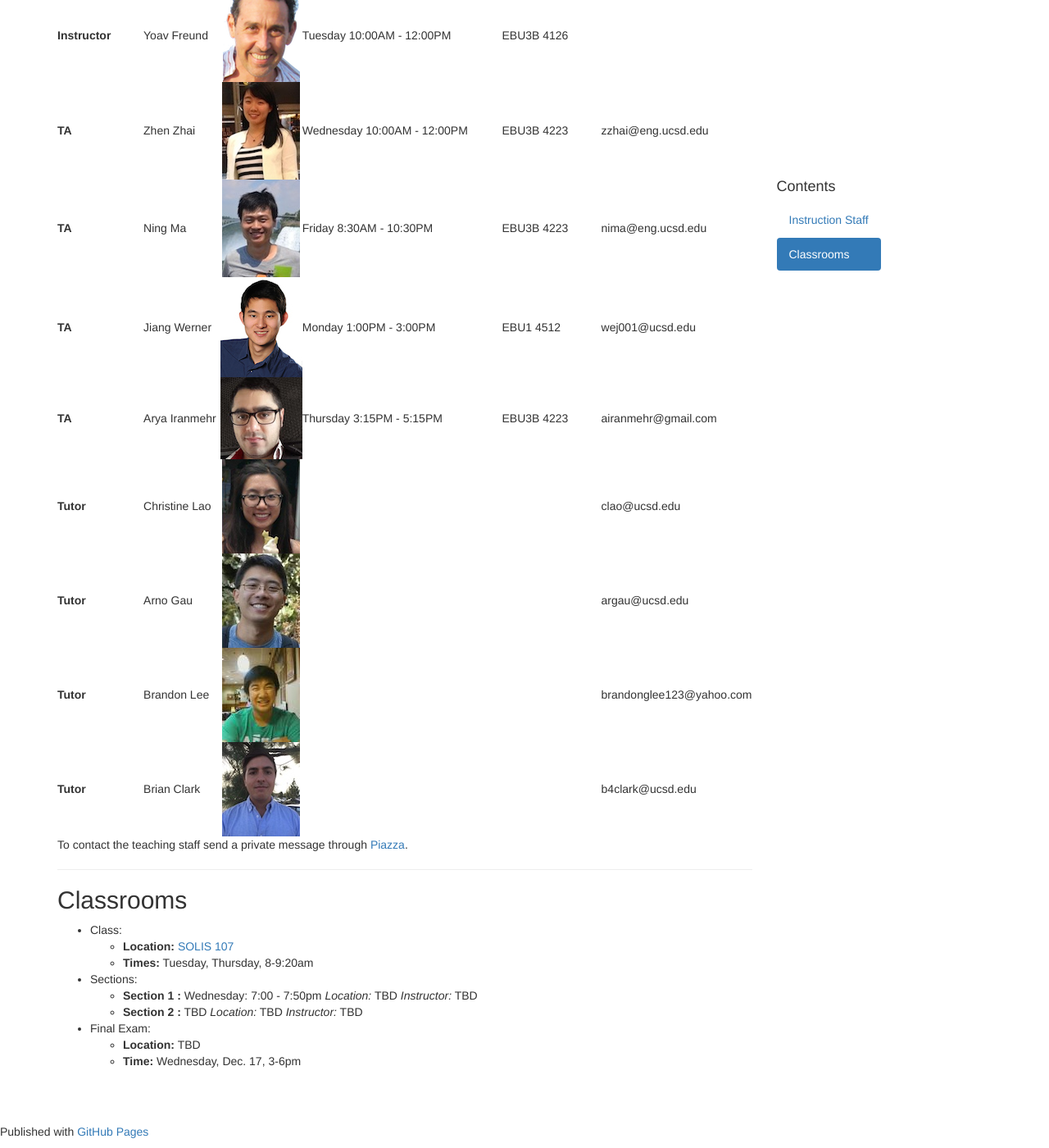
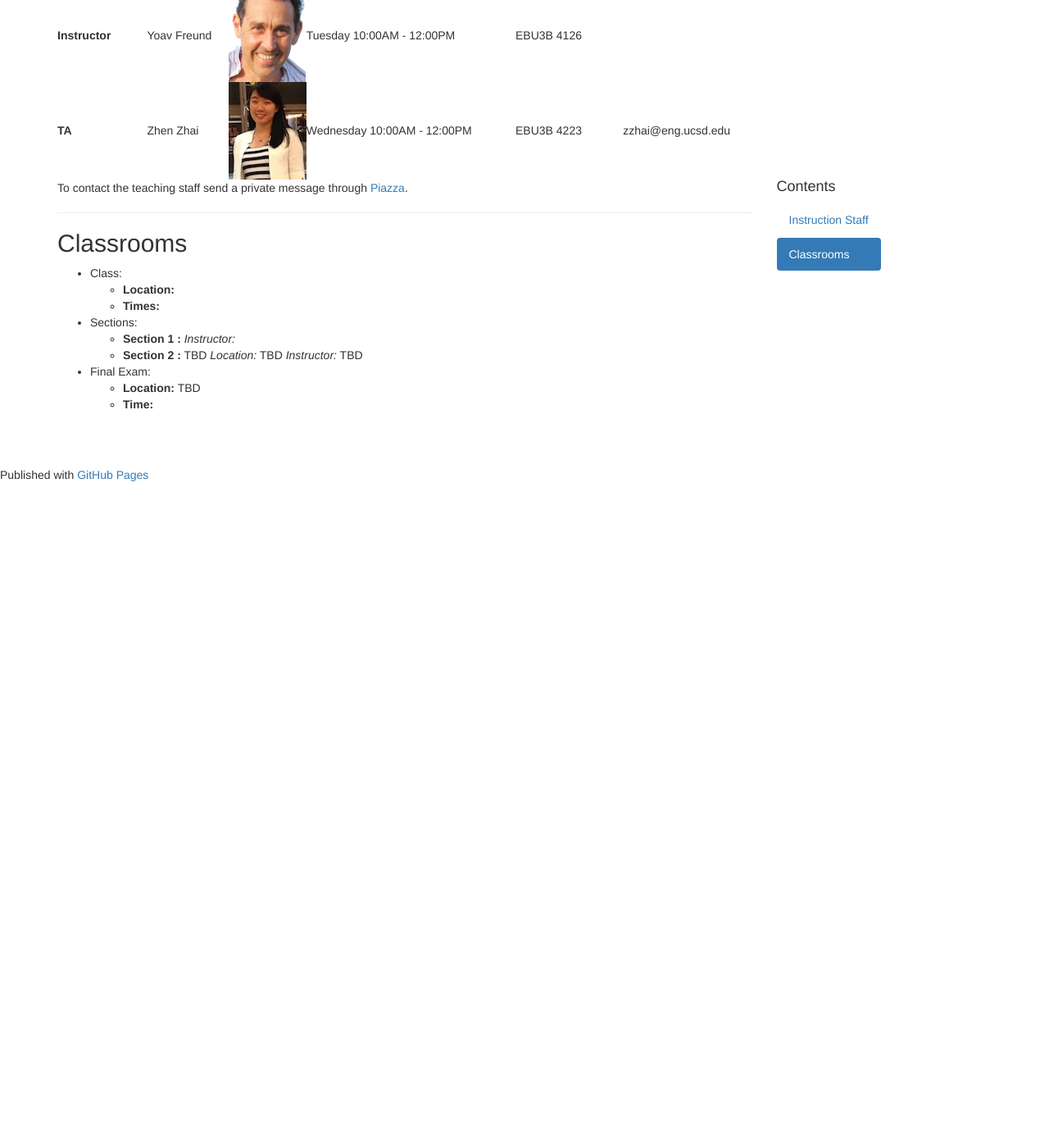
Before and after one commit to cse103/cse103.github.io, a Jekyll site: the page built from pages/3.TeachersTimesLocations.md, in a window 1280 px wide and 1400 px high, scrolled down 249 px. Shown: the whole window at 82% size. Built offline with Jekyll 4.4.1, drawn with Linux system fonts in a browser that asks for light colours; nearby versions of some CDN libraries; after the commit the page ends 900 px from its top, so only the background shows below that.

Commit message:
updated textbooks and redacted Teachers/times/locations

```diff
--- a/pages/3.TeachersTimesLocations.md
+++ b/pages/3.TeachersTimesLocations.md
@@ -11,13 +11,7 @@ permalink: /Coordinates/
 |:----------|:------------|:---------:|:-----------------|:--------------------|:----------------------|
 |  **Instructor**	| Yoav Freund		| ![](/images/2010yoav2.png)	| Tuesday 10:00AM - 12:00PM	| EBU3B 4126	|                   	|
 | **TA**		| Zhen Zhai		| ![](/images/Janet.jpg)	| Wednesday 10:00AM - 12:00PM	| EBU3B 4223 	| zzhai@eng.ucsd.edu	|
-| **TA**  		| Ning Ma 		| ![](/images/Ning.jpg)      	| Friday 8:30AM - 10:30PM	| EBU3B 4223    | nima@eng.ucsd.edu 	|
-| **TA**  		| Jiang Werner 		| ![](/images/Werner.jpg) 	| Monday 1:00PM - 3:00PM      	| EBU1 4512  	| wej001@ucsd.edu 	|
-| **TA**  		| Arya Iranmehr 	| ![](/images/Arya.jpg)         | Thursday 3:15PM - 5:15PM    	| EBU3B 4223    | airanmehr@gmail.com 	|
-| **Tutor**  		| Christine Lao 	| ![](/images/Christine.jpg)         |     	|     | clao@ucsd.edu 	|
-| **Tutor**  		| Arno Gau 	| ![](/images/Arno.jpg)         |     	|     | argau@ucsd.edu 	|
-| **Tutor**  		| Brandon Lee 	| ![](/images/Brandon.jpg)         |     	|     | brandonglee123@yahoo.com 	|
-| **Tutor**  		| Brian Clark 	| ![](/images/Brian.jpg)         |     	|     |  b4clark@ucsd.edu 	|
+|:----------|:------------|:---------:|:-----------------|:--------------------|:----------------------|
 
 
 To contact the teaching staff send a private message through [Piazza](https://piazza.com/ucsd/fall2014/cse103/).
@@ -26,13 +20,13 @@ To contact the teaching staff send a private message through [Piazza](https://pi
 ## Classrooms ##
 
 * Class:
-	* **Location:** [SOLIS 107](/images/MapSolis.png)
-	* **Times:** Tuesday, Thursday, 8-9:20am
+	* **Location:**
+	* **Times:**
 * Sections:
-	* **Section 1 :** Wednesday: 7:00 - 7:50pm *Location:* TBD
-        *Instructor:* TBD
+	* **Section 1 :**
+        *Instructor:*
 	* **Section 2 :** TBD *Location:* TBD
         *Instructor:* TBD
 * Final Exam:
 	* **Location:** TBD
-	* **Time:** Wednesday, Dec. 17, 3-6pm
+	* **Time:**
```
Also changed, not shown: pages/2.Textbooks.md (+8 -3 lines).
